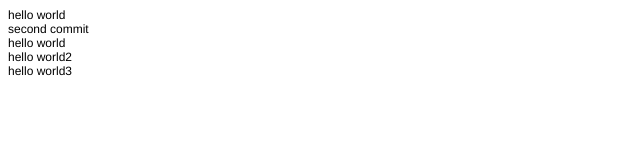
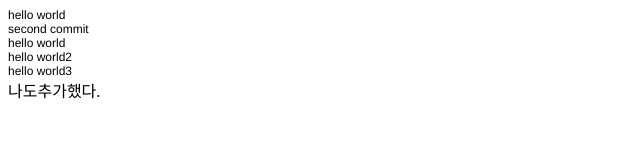
Before and after one commit to yonie122/sungho, a plain HTML site: page index.html in a window 1280 px wide. Shown: the whole page, without its empty margins (0-640 px from the left). Drawn offline with Linux system fonts and the light colour scheme.

Commit message:
nadocommit

```diff
--- a/index.html
+++ b/index.html
@@ -19,5 +19,7 @@
 <p class="p1"><span class="s1">hello world2</span></p>
 <p class="p1"><span class="s1">hello world3</span></p>
 
+
+나도추가했다.
 </body>
 </html>
```
